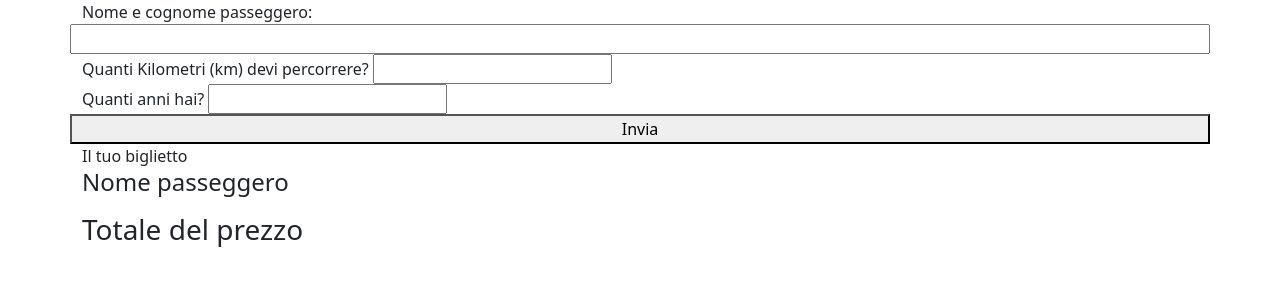
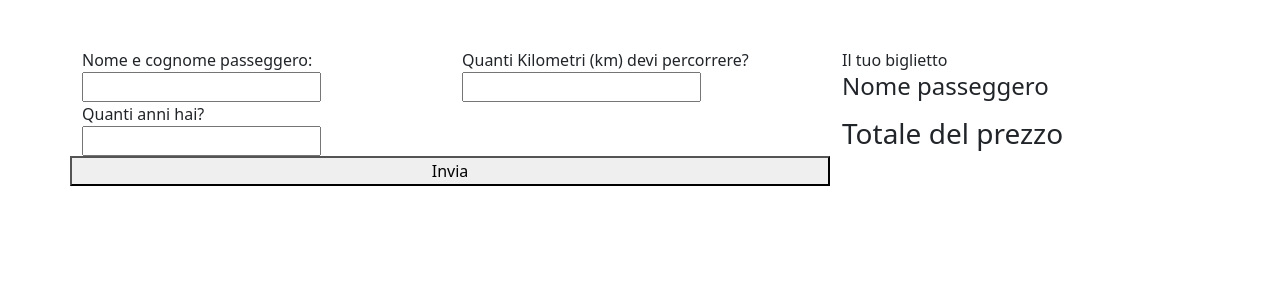
Before and after one commit to Nicolebalzano/js-biglietto-treno-form, a plain HTML site: page index.html in a window 1280 px wide. Drawn offline with nearby package versions, Linux system fonts and the light colour scheme.

Commit message:
feat: if aggiunto per età non valida

```diff
--- a/index.html
+++ b/index.html
@@ -10,31 +10,43 @@
 </head>
 
 <body>
-    <main>
+    <main class="py-5">
         <div class="container">
+             <div class="row">
+                <div class="col-12 col-lg-8">
+
     <form action="" id="ticket-form">
         <div class="row">
+            <div class="col-12 col-lg-6">
             <label for="name">Nome e cognome passeggero:</label>
             <input type="tel" id="name" autocomplete="off">
-        <div>
+        </div>
+        <div class="col-12 col-lg-6">
             <label for="km">Quanti Kilometri (km) devi percorrere?</label>
             <input type="tel" id="km" autocomplete="off">
         </div>
-        <div>
+        <div class="col-12 col-lg-6">
             <label for="age">Quanti anni hai?</label>
             <input type="tel" id="age" autocomplete="off">
         </div>
         <button>Invia</button>
     </div>
     </form>
+    </div>
+    <div class="col-12 col-lg-4">
     <div class="final-ticket">
         <div class="ticket-header">Il tuo biglietto</div>
         <div class="ticket-body">
+            <div class="row">
+                <div class="col-8">
             <h4>Nome passeggero</h4>
             <p id="passenger-name"></p>
             <h3>Totale del prezzo</h3>
             <p id="price-total"></p>
+            </div>
         </div>
+    </div>
+    </div>
     </div>
 </div>
 </main>
--- a/js/script.js
+++ b/js/script.js
@@ -48,7 +48,9 @@ const bigliettoMinorenni = prezzoBiglietto - scontoMinorenni;
 const scontoOver = (prezzoBiglietto / 100) * 40;
 const bigliettoOver = prezzoBiglietto - scontoOver;
 let message;
- if (age < 18) {
+if (age <= 0) {
+    message = "inserisci età valida";
+} else if (age < 18) {
   message = "Con lo sconto Minorenni (del 20% sul prezzo totale) il tuo biglietto ora costa:" + " " + bigliettoMinorenni.toFixed(2) + "€";
 } else if(age > 65) {
     message = "Con lo sconto Over 65 (del 40% sul prezzo totale) il tuo biglietto ora costa:" + " " + bigliettoOver.toFixed(2) + "€";
```
